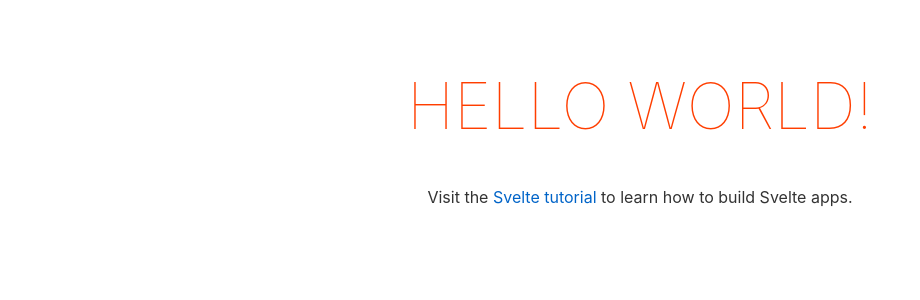
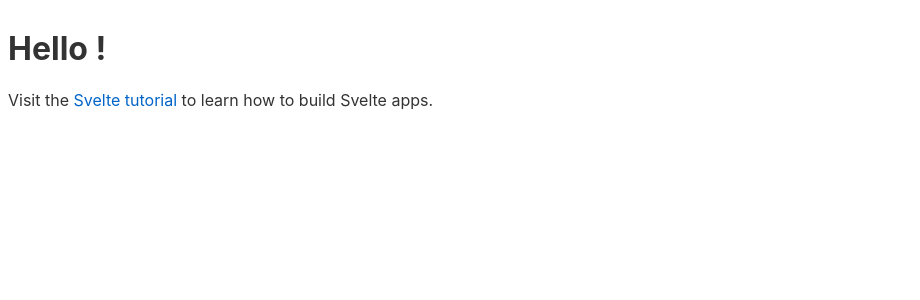
Before and after one commit to msopyan/charity, a Svelte app: page / in a window 1280 px wide. Shown: the top 300 px of the page, without its empty margins (0-920 px from the left). Built offline with nearby package versions, Linux system fonts and the light colour scheme.

Commit message:
clean app

```diff
--- a/src/App.svelte
+++ b/src/App.svelte
@@ -1,30 +1,5 @@
-<script>
-	export let name;
-</script>
 
 <main>
 	<h1>Hello {name}!</h1>
 	<p>Visit the <a href="https://svelte.dev/tutorial">Svelte tutorial</a> to learn how to build Svelte apps.</p>
 </main>
-
-<style>
-	main {
-		text-align: center;
-		padding: 1em;
-		max-width: 240px;
-		margin: 0 auto;
-	}
-
-	h1 {
-		color: #ff3e00;
-		text-transform: uppercase;
-		font-size: 4em;
-		font-weight: 100;
-	}
-
-	@media (min-width: 640px) {
-		main {
-			max-width: none;
-		}
-	}
-</style>
```
